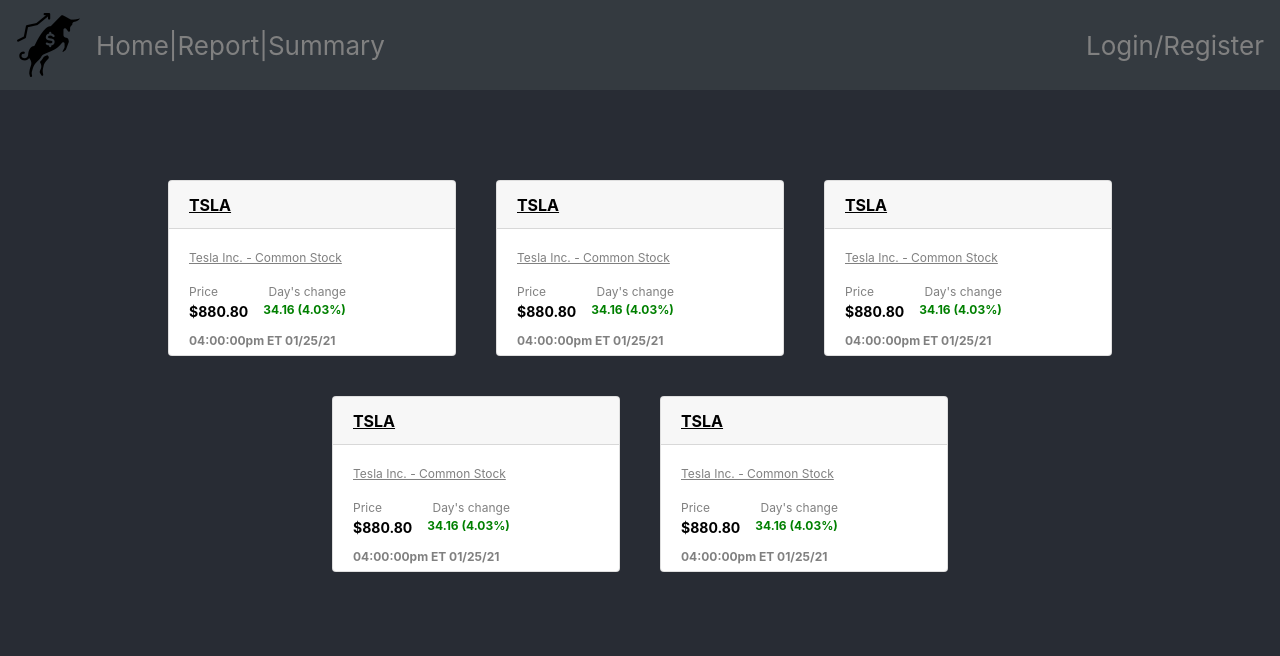
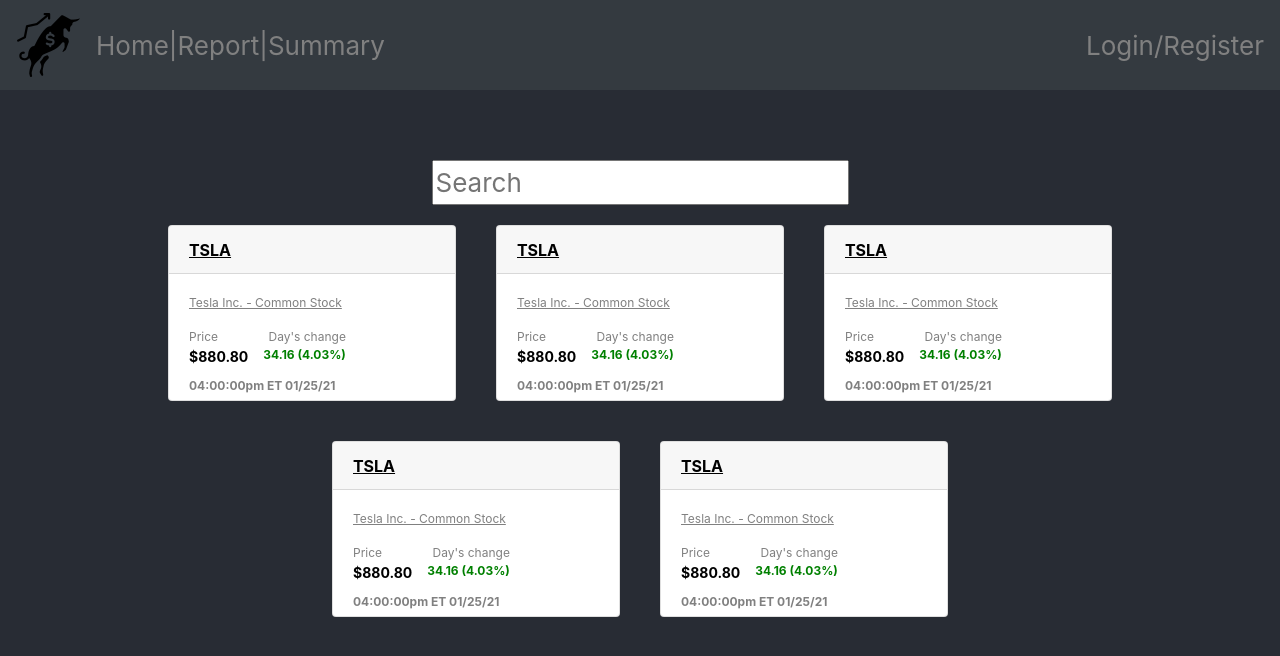
Before and after one commit to jbri91/newFantasyStockApp, a React (Create React App) app: page /summary in a window 1280 px wide. Shown: the top 656 px of the page. Built offline with nearby package versions, Linux system fonts and the light colour scheme; the HTML template or start-up script is replaced by a standard one.

Commit message:
Search bar in Summary page

```diff
--- a/src/components/SummaryPage.js
+++ b/src/components/SummaryPage.js
@@ -3,6 +3,8 @@ import StockCard from './StockCard'
 
 function SummaryPage() {
     return(
+        <div>
+            <input placeholder='Search' />
         <div style ={{ display: 'flex', flexWrap: 'wrap', justifyContent: 'center' }}>
             <StockCard />
             <StockCard />
@@ -10,6 +12,7 @@ function SummaryPage() {
             <StockCard />
             <StockCard />
         </div>
+        </div>
     )
 }
 
```
Also changed, not shown: 1 other file (tests, documents, lock files or other folders).
